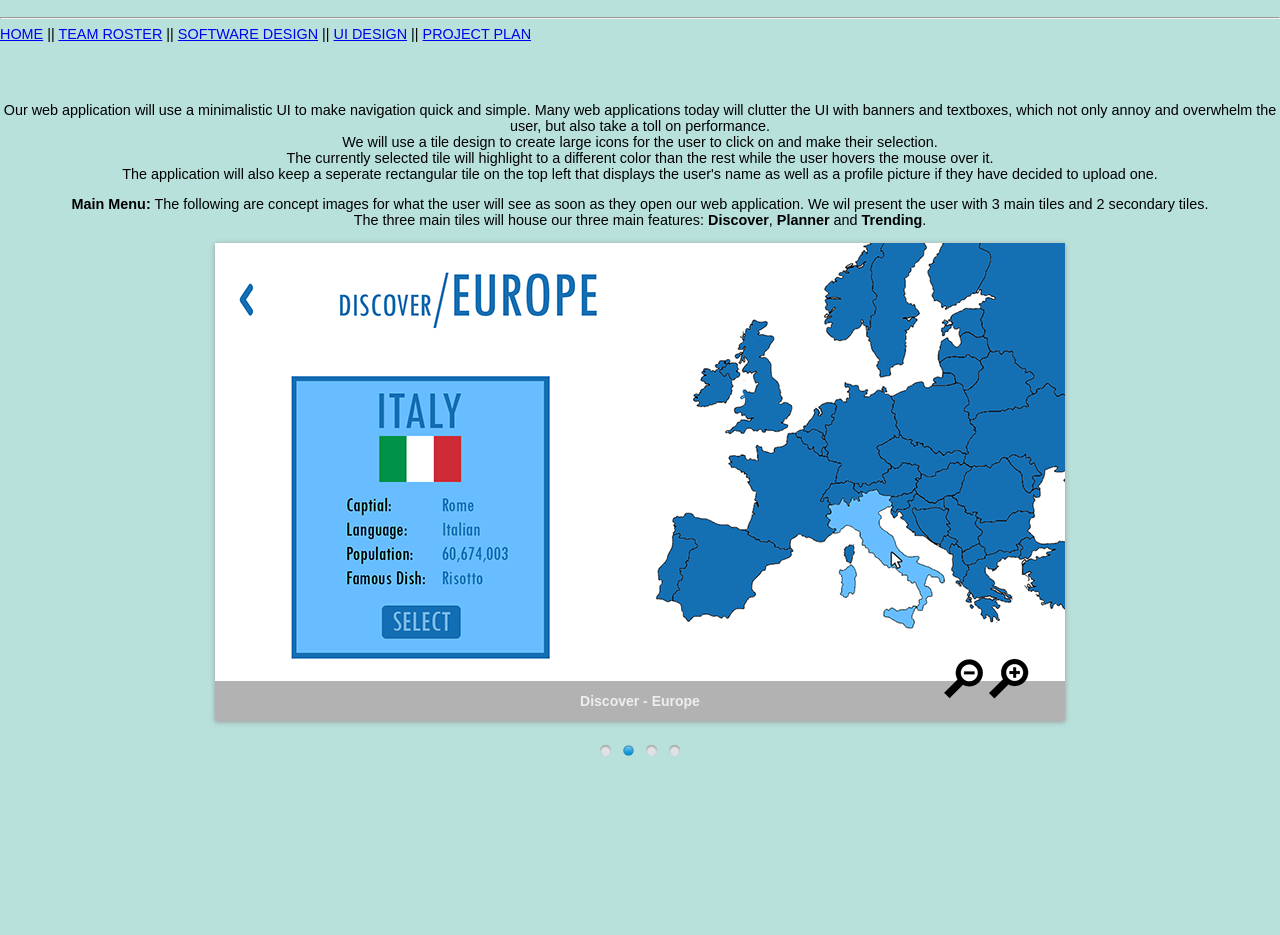
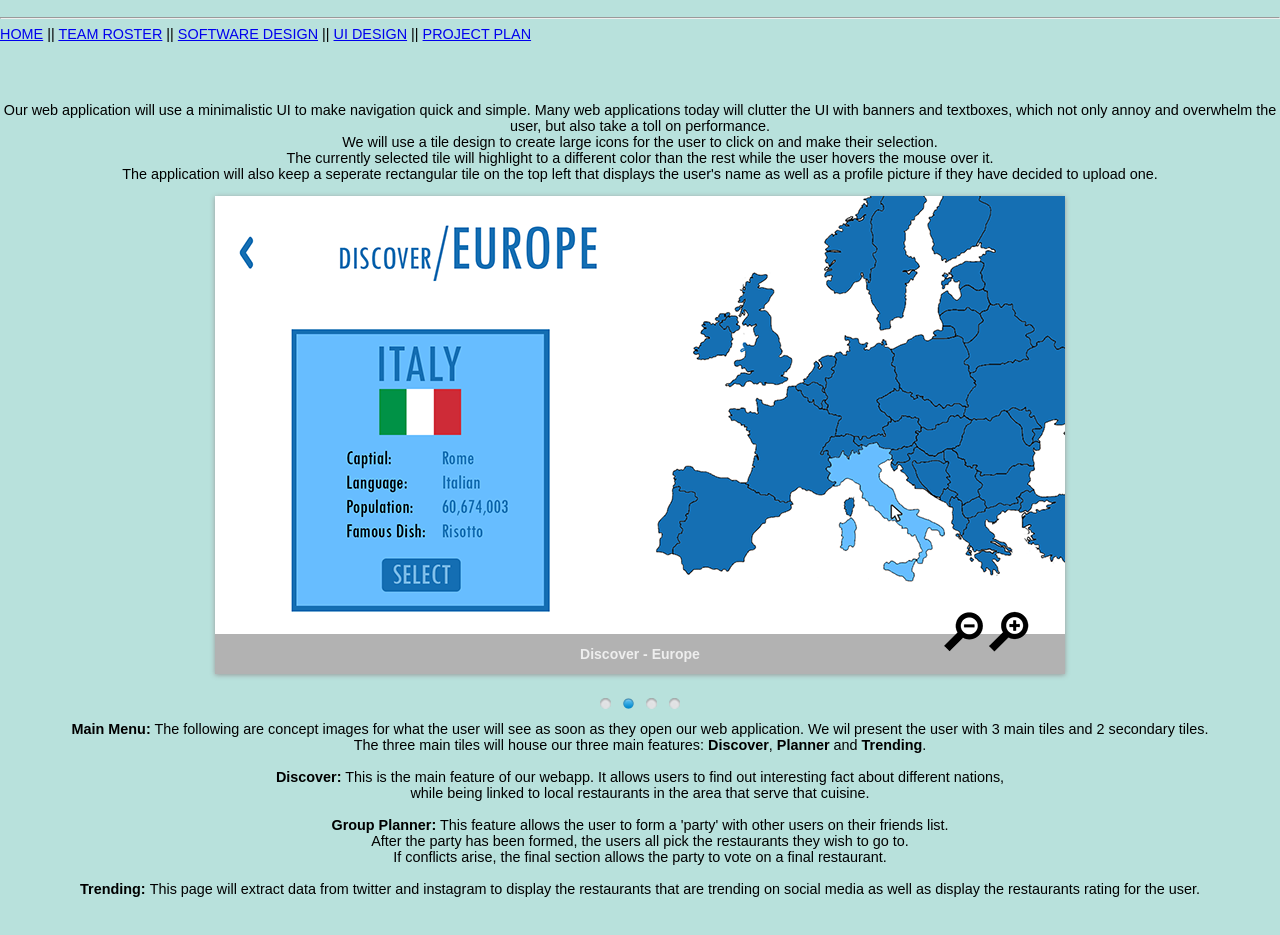
Before and after one commit to jose-c-rivera/Food-App, a plain HTML site: page UIDesign.html in a window 1280 px wide. Shown: the part 55-990 px from the top of the page. Before the commit the page ends 906 px from the top, so only its background shows below. Drawn offline with Linux system fonts and the light colour scheme.

Commit message:
Proper mockups in slide

```diff
--- a/UIDesign.html
+++ b/UIDesign.html
@@ -31,10 +31,6 @@
 	the user's name as well as a profile picture if they have decided to upload one.
 	</p></center>
 
-	<center><p><b>Main Menu:</b> The following are concept images for what the user will see 		as soon as they open our web application. We wil present the user with 3 main tiles and 2 		secondary tiles.<br/>
-	The three main tiles will house our three main features: <b>Discover</b>, <b>Planner</b> 		and <b>Trending</b>.
-
-	</p></center>
     <div id="sliderFrame">
         <div id="slider">
 
@@ -49,6 +45,17 @@
 
         </div>
     </div>
+	<br/>
+	<br/>
+	<center><p><b>Main Menu:</b> The following are concept images for what the user will see 		as soon as they open our web application. We wil present the user with 3 main tiles and 2 		secondary tiles.<br/>
+	The three main tiles will house our three main features: <b>Discover</b>, <b>Planner</b> 		and <b>Trending</b>.
+	<br/><br/>
+	<b>Discover:</b> This is the main feature of our webapp. It allows users to find out 		interesting fact about different nations,<br/> while being linked to local restaurants in 		the area that serve that cuisine.
+	<br/><br/>
+	<b>Group Planner:</b> This feature allows the user to form a 'party' with other users on 		their friends list. <br/> After the party has been formed, the users all pick the 		restaurants they wish to go to. <br> If conflicts arise, the final section allows the 		party to vote on a final restaurant.</br><br/>
+	<b>Trending: </b> This page will extract data from twitter and instagram to display the 	restaurants that are trending on social media as well as display the restaurants rating 	for the user.
+
+	</p></center>
 
     <div class="div2">
 
```
